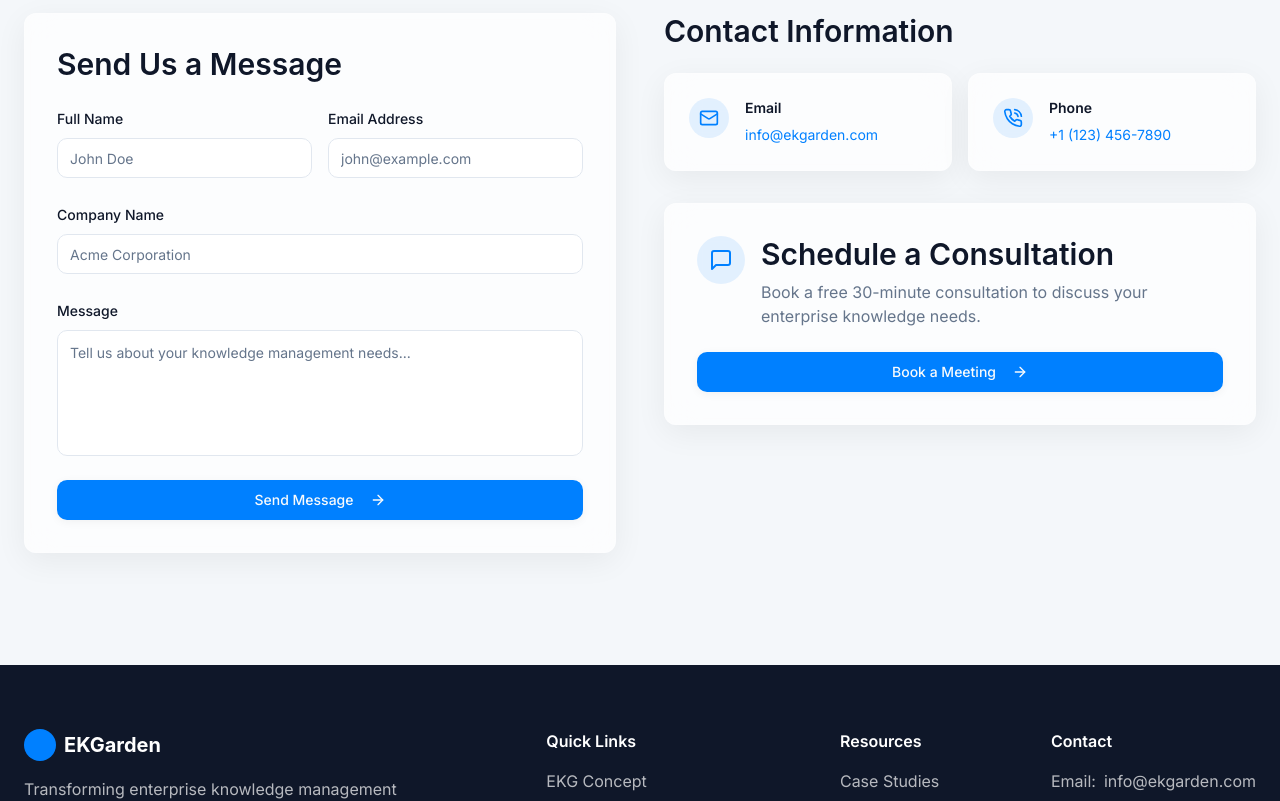
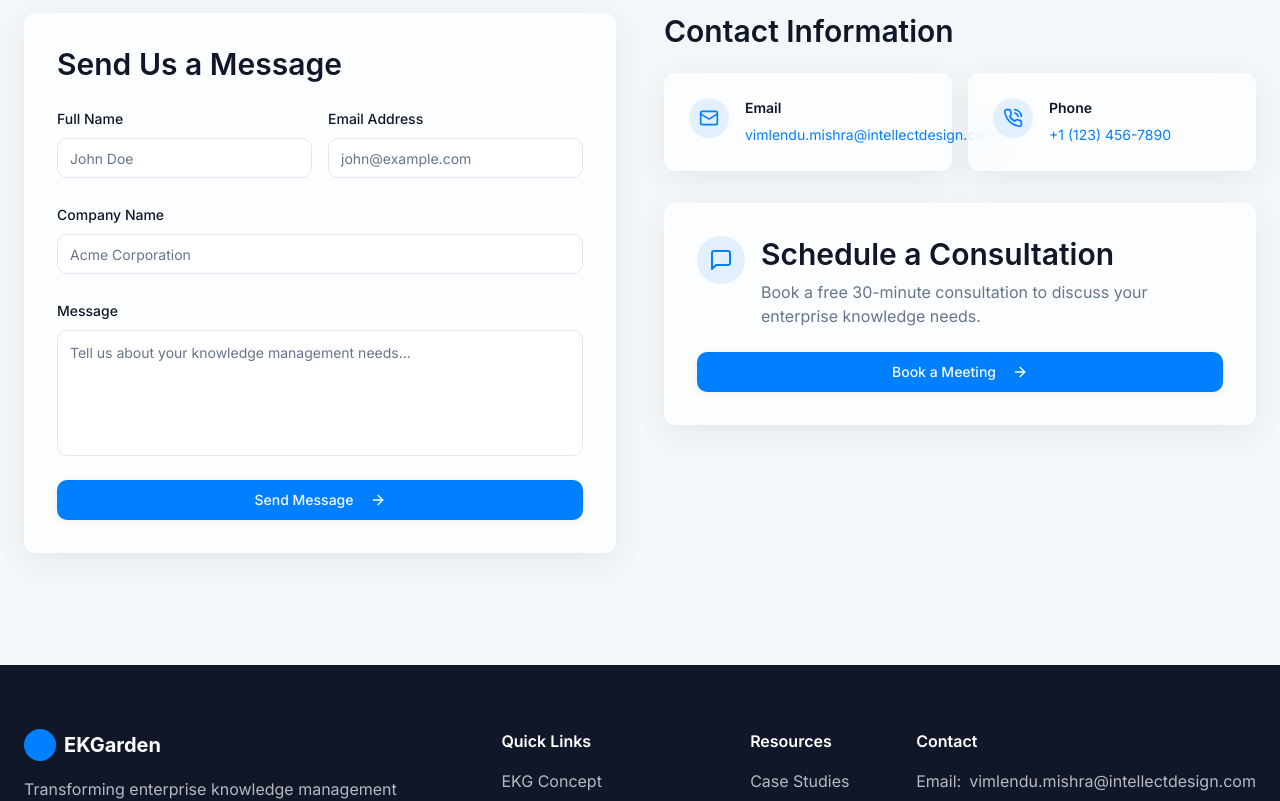
Before and after one commit to vikas972/knowledge-ecosystem-harvest-27, a React (Vite) app: page / in a window 1280 px wide. Shown: the part 7620-8421 px from the top of the page. Built offline with nearby package versions, Linux system fonts and the light colour scheme.

Commit message:
Update email address
Update email address to vimlendu.mishra@intellectdesign.com.

```diff
--- a/src/components/ContactSection.tsx
+++ b/src/components/ContactSection.tsx
@@ -149,8 +149,8 @@ const ContactSection = () => {
                   </div>
                   <div>
                     <h4 className="text-sm font-semibold mb-1">Email</h4>
-                    <a href="mailto:info@ekgarden.com" className="text-sm text-primary hover:underline">
-                      info@ekgarden.com
+                    <a href="mailto:vimlendu.mishra@intellectdesign.com" className="text-sm text-primary hover:underline">
+                      vimlendu.mishra@intellectdesign.com
                     </a>
                   </div>
                 </div>
--- a/src/components/Footer.tsx
+++ b/src/components/Footer.tsx
@@ -93,8 +93,8 @@ const Footer = () => {
             <ul className="space-y-3">
               <li className="flex items-center">
                 <span className="text-white/70">Email:</span>
-                <a href="mailto:info@ekgarden.com" className="text-white/70 hover:text-white ml-2 transition-colors">
-                  info@ekgarden.com
+                <a href="mailto:vimlendu.mishra@intellectdesign.com" className="text-white/70 hover:text-white ml-2 transition-colors">
+                  vimlendu.mishra@intellectdesign.com
                 </a>
               </li>
               <li className="flex items-center">
```
